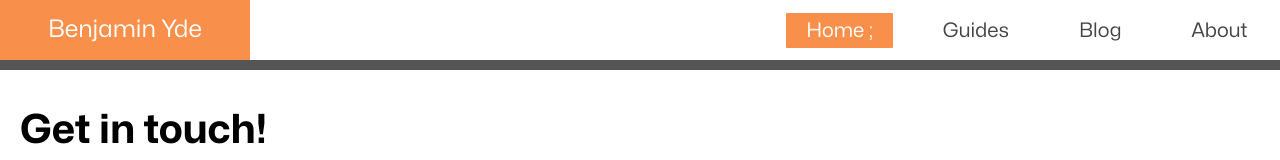
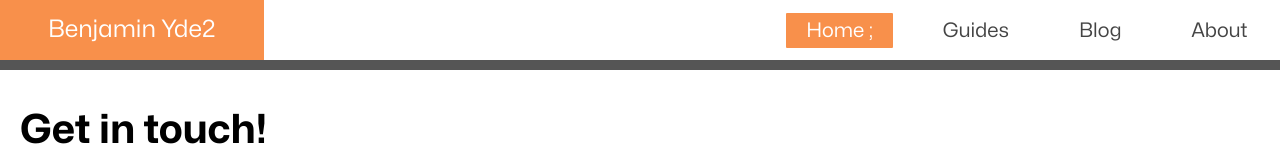
Before and after one commit to BenjaminYde/Portfolio, a Next.js app: page / in a window 1280 px wide. Shown: the top 160 px of the page. Built offline with nearby package versions, Linux system fonts and the light colour scheme.

Commit message:
test change navigation

```diff
--- a/components/navigation.js
+++ b/components/navigation.js
@@ -17,7 +17,7 @@ const Navigation = () => {
             <nav className={styles.nav}>
                 {/* brand */}
                 <div className={styles.brand}>
-                    <a>Benjamin Yde</a>
+                    <a>Benjamin Yde2</a>
                 </div>
                 {/* nav items */}
                 <div className={styles.navItemContainer}>
```
